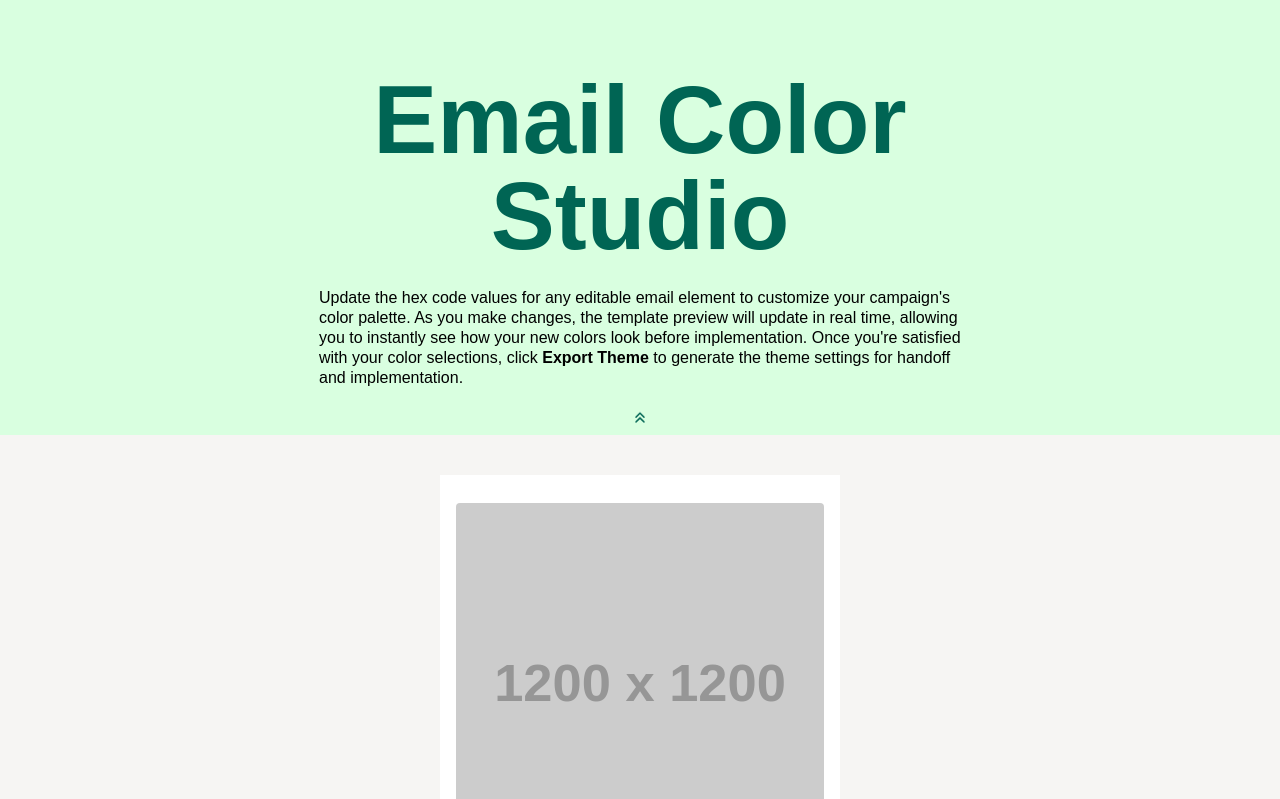
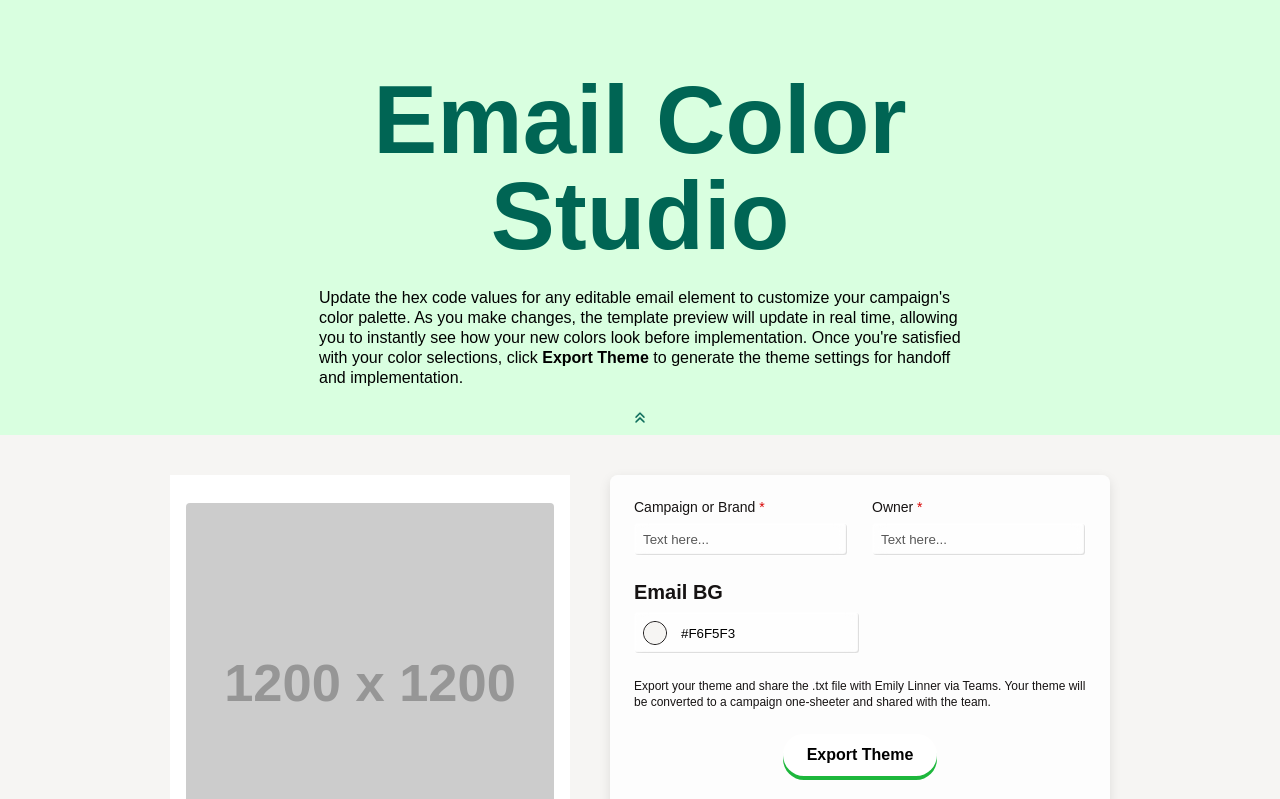
Before and after one commit to richardclifford/email-color-studio, a React (Vite) app: page / in a window 1280 px wide. Shown: the top 799 px of the page. Built offline with nearby package versions, Linux system fonts and the light colour scheme.

Commit message:
Created Sidebar component and related form Input components
+Developed Sidebar component
++Consuming CampaignDetailsContext
++Setup initial form layout
+Developed initial InputContainer, InputText, InputColor components.

```diff
--- a/src/App.jsx
+++ b/src/App.jsx
@@ -2,6 +2,7 @@ import { useState, createContext } from "react";
 import "./App.css";
 import EmailFramework from "./components/EmailFramework/EmailFramework";
 import Header from "./components/Header/Header";
+import Sidebar from "./components/Sidebar/Sidebar";
 
 export const CampaignDetailsContext = createContext();
 
@@ -50,6 +51,7 @@ function App() {
       >
         <CampaignDetailsContext.Provider value={contextValue}>
           <EmailFramework colorData={color} />
+          <Sidebar />
         </CampaignDetailsContext.Provider>
       </main>
     </>
--- /dev/null
+++ b/src/components/Sidebar/ColorInput/ColorInput.jsx
@@ -0,0 +1,32 @@
+import InputContainer from "../InputContainer/InputContainer";
+import styles from "./ColorInput.module.css";
+
+export const ColorInput = ({ value, onValueChange }) => {
+  return (
+    <label
+      htmlFor="container-color"
+      className={`${styles.label} flex flex-col gap-1`}
+    >
+      Email BG
+      <InputContainer hasPadding={true}>
+        <input
+          type="color"
+          name="container"
+          value={value}
+          onChange={onValueChange}
+          className="colorInput"
+        />
+        <input
+          type="text"
+          name="container"
+          value={value}
+          onChange={onValueChange}
+          maxLength={7}
+          className={styles.textColorInput}
+        />
+      </InputContainer>
+    </label>
+  );
+};
+
+export default ColorInput;
--- /dev/null
+++ b/src/components/Sidebar/ColorInput/ColorInput.module.css
@@ -0,0 +1,35 @@
+.label {
+  font-size: 20px;
+  line-height: 24px;
+  font-weight: 700;
+}
+
+input[type="color"] {
+  width: 24px;
+  height: 24px;
+  border-radius: 50%;
+  border: 1px solid var(--color-black);
+  padding: 0;
+  flex-shrink: 0;
+}
+
+input[type="color"]::-webkit-color-swatch-wrapper {
+  padding: 0;
+}
+
+input[type="color"]::-webkit-color-swatch {
+  border: none;
+  border-radius: 50%;
+  /* border: 3px solid #000; */
+}
+
+.textColorInput {
+  flex: 1;
+  border: none;
+  text-transform: uppercase;
+  background-color: transparent;
+}
+
+.textColorInput:focus {
+  outline: none;
+}
--- /dev/null
+++ b/src/components/Sidebar/InputContainer/InputContainer.jsx
@@ -0,0 +1,11 @@
+import styles from "./InputContainer.module.css";
+
+export default function InputContainer({ children, hasPadding }) {
+  return (
+    <div
+      className={`${styles.inputContainer} ${hasPadding ? styles.paddingPrimary : ""} flex flex-row`}
+    >
+      {children}
+    </div>
+  );
+}
--- /dev/null
+++ b/src/components/Sidebar/InputContainer/InputContainer.module.css
@@ -0,0 +1,40 @@
+.inputContainer {
+  width: 100%;
+  background-color: rgba(255, 255, 255, 0.35);
+  border: 1px solid rgba(255, 255, 255, 0.2);
+  border-radius: 4px;
+  box-shadow:
+    1px 1px 4px 0 rgba(255, 255, 255, 0.6) inset,
+    -1px -1px 1px 0 rgba(93, 93, 93, 0.25) inset,
+    1px 1px 1px 0 rgba(255, 255, 255, 0.4) inset;
+  backdrop-filter: blur(7.5px);
+  gap: 12px;
+}
+
+.inputContainer:focus-within {
+  outline: none;
+  border: 1px solid #bababa;
+  box-shadow:
+    1px 1px 4px 0 rgba(255, 255, 255, 0.6) inset,
+    -1px -1px 1px 0 rgba(93, 93, 93, 0.25) inset,
+    1px 1px 1px 0 rgba(255, 255, 255, 0.4) inset;
+  backdrop-filter: blur(7.5px);
+}
+
+.inputContainer:focus {
+  outline: none;
+  border: 1px solid #bababa;
+  box-shadow:
+    1px 1px 4px 0 rgba(255, 255, 255, 0.6) inset,
+    -1px -1px 1px 0 rgba(93, 93, 93, 0.25) inset,
+    1px 1px 1px 0 rgba(255, 255, 255, 0.4) inset;
+  backdrop-filter: blur(7.5px);
+}
+
+.inputContainer:has(input:user-invalid) {
+  border: 1px solid #d80808;
+}
+
+.paddingPrimary {
+  padding: 8px;
+}
--- /dev/null
+++ b/src/components/Sidebar/InputText/InputText.jsx
@@ -0,0 +1,29 @@
+import InputContainer from "../InputContainer/InputContainer";
+import styles from "./InputText.module.css";
+
+export default function InputText({ label, name, value, onValueChange }) {
+  return (
+    <>
+      <label>{label}</label>
+      <InputContainer>
+        <input
+          type="text"
+          placeholder="Text here..."
+          name={name}
+          className={styles.inputText}
+          value={value}
+          onChange={onValueChange}
+          required
+        />
+      </InputContainer>
+
+      {/* <svg
+          xmlns="http://www.w3.org/2000/svg"
+          viewBox="0 0 640 640"
+          className={styles.inputIcon}
+        >
+          <path d="M320 576C178.6 576 64 461.4 64 320C64 178.6 178.6 64 320 64C461.4 64 576 178.6 576 320C576 461.4 461.4 576 320 576zM320 384C302.3 384 288 398.3 288 416C288 433.7 302.3 448 320 448C337.7 448 352 433.7 352 416C352 398.3 337.7 384 320 384zM320 192C301.8 192 287.3 207.5 288.6 225.7L296 329.7C296.9 342.3 307.4 352 319.9 352C332.5 352 342.9 342.3 343.8 329.7L351.2 225.7C352.5 207.5 338.1 192 319.8 192z" />
+        </svg> */}
+    </>
+  );
+}
--- /dev/null
+++ b/src/components/Sidebar/InputText/InputText.module.css
@@ -0,0 +1,46 @@
+@import url("../../../style/variables.css");
+
+label {
+  font-size: 14px;
+}
+
+label:has(+ div input:required)::after {
+  content: " *";
+  color: var(--color-red);
+}
+
+input.inputText {
+  padding: 8px;
+  flex: 1;
+  outline: none;
+  border: none;
+  background-color: transparent;
+  overflow: hidden;
+}
+
+input.inputText:focus {
+  outline: none;
+}
+
+/* input.inputText:user-invalid {
+  border: 1px solid #d80808;
+} */
+
+input.inputText::placeholder {
+  color: var(--color-placeholder);
+  opacity: 1;
+}
+
+.icon {
+  width: 14px;
+}
+
+.inputIcon {
+  position: absolute;
+  width: 14px;
+  right: 8px;
+  top: 50%;
+  transform: translateY(-50%);
+  background-color: var(--color-white);
+  fill: var(--color-red);
+}
--- /dev/null
+++ b/src/components/Sidebar/Sidebar.jsx
@@ -0,0 +1,71 @@
+import { useContext } from "react";
+import InputText from "./InputText/InputText";
+import styles from "./Sidebar.module.css";
+import { CampaignDetailsContext } from "../../App";
+import ColorInput from "./ColorInput/ColorInput";
+
+export default function Sidebar() {
+  const {
+    campaignDetails,
+    handleCampaignDetailsChange,
+    color,
+    handleColorChange,
+  } = useContext(CampaignDetailsContext);
+
+  const handleSubmit = (event) => {
+    event.preventDefault();
+    alert(
+      `Campaign Name: ${campaignDetails.campaignName}\nOwner: ${campaignDetails.owner} \nContainer BG: ${color.container}`,
+    );
+  };
+
+  return (
+    <div className={`${styles.sidebar}`}>
+      <form
+        action=""
+        onSubmit={handleSubmit}
+        autoComplete="off"
+        className="flex flex-col gap-3"
+      >
+        <div className={styles.row}>
+          <div className={styles.column}>
+            <InputText
+              label="Campaign or Brand"
+              name="campaignName"
+              value={campaignDetails.campaignName}
+              onValueChange={handleCampaignDetailsChange}
+            />
+          </div>
+          <div className={styles.column}>
+            <InputText
+              label="Owner"
+              name="owner"
+              value={campaignDetails.owner}
+              onValueChange={handleCampaignDetailsChange}
+            />
+          </div>
+        </div>
+        <div className={styles.row}>
+          <div className={styles.column}>
+            <ColorInput
+              value={color.container}
+              onValueChange={handleColorChange}
+            />
+          </div>
+          <div className={styles.column}></div>
+        </div>
+        <p>
+          Export your theme and share the .txt file with Emily Linner via Teams.
+          Your theme will be converted to a campaign one-sheeter and shared with
+          the team.
+        </p>
+        <button type="submit" className={styles.export}>
+          Export Theme
+        </button>
+        <button type="reset" className={styles.reset}>
+          Reset to Default Colors
+        </button>
+      </form>
+    </div>
+  );
+}
--- /dev/null
+++ b/src/components/Sidebar/Sidebar.module.css
@@ -0,0 +1,69 @@
+@import url("../../style/variables.css");
+
+.sidebar {
+  width: 500px;
+  height: fit-content;
+  padding: 24px;
+  position: sticky;
+  top: 20px;
+  border-radius: 8px;
+  background: rgba(255, 255, 255, 0.8);
+  box-shadow: 0 4px 12px 0 rgba(0, 0, 0, 0.1);
+}
+
+.sidebar p {
+  font-size: 12px;
+  line-height: 16px;
+  font-weight: 400;
+}
+
+.sidebar button.export {
+  background-color: var(--color-white);
+  font-size: 16px;
+  font-weight: 700;
+  padding: 12px 24px;
+  border-radius: 100px;
+  box-shadow: 0 4px 0 0 #1db73c;
+  align-self: center;
+  transition: all var(--transition-1) ease;
+}
+
+.sidebar button.export:hover {
+  box-shadow:
+    0 4px 0 0 #1db73c,
+    0 -4px 4px 0 rgba(175, 175, 175, 0.35) inset;
+  transition: all var(--transition-1) ease;
+}
+
+.sidebar button.export:active {
+  transform: translateY(4px);
+  box-shadow:
+    0 0 0 0 #1db73c,
+    0 -4px 4px 0 rgba(175, 175, 175, 0.35) inset;
+  transition: all var(--transition-1) ease;
+}
+
+.sidebar button.reset {
+  font-size: 12px;
+  line-height: 12px;
+  font-weight: 700;
+  text-decoration: underline;
+}
+
+.sidebar button.reset:hover {
+  color: var(--color-red);
+  transition: color var(--transition-1) ease;
+}
+
+.row {
+  display: flex;
+  flex-direction: row;
+  gap: 24px;
+}
+
+.column {
+  width: 50%;
+  display: flex;
+  flex-direction: column;
+  gap: 8px;
+}
```
